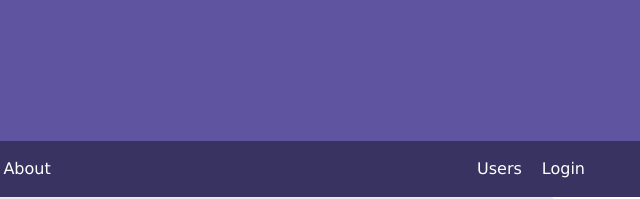
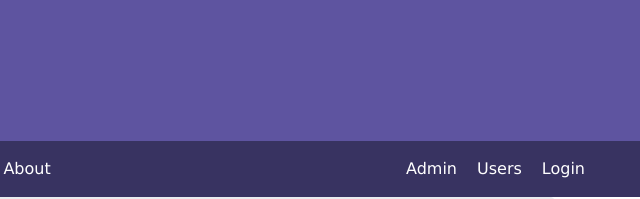
Before and after one commit to kjo1/Prototype1, a plain HTML site: page index.html in a window 1280 px wide. Shown: the top 199 px of the page, 640-1280 px from the left. Drawn offline with nearby package versions, Linux system fonts and the light colour scheme.

Commit message:
admin nav added on home page

```diff
--- a/index.html
+++ b/index.html
@@ -54,6 +54,7 @@
                     </li>
                 </ul>
                 <br>
+                <a class="nav-link rightnav" href="admin.html" style="color:white; margin-right:20px;">Admin</a>
                 <a class="nav-link rightnav" href="users.html" style="color:white; margin-right:20px;">Users</a>
                 <a class="nav-link rightnav" href="login.html" style="color:white;">Login</a>
             </div>
```
